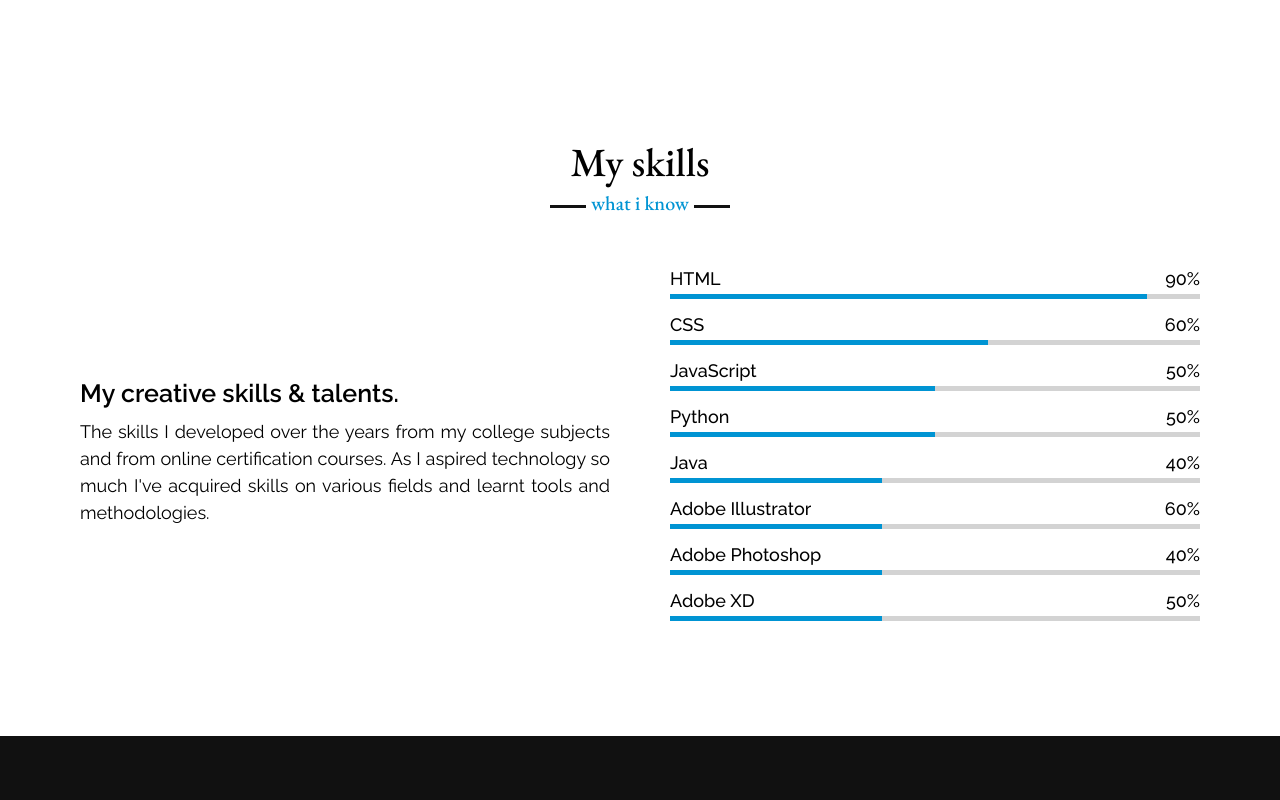
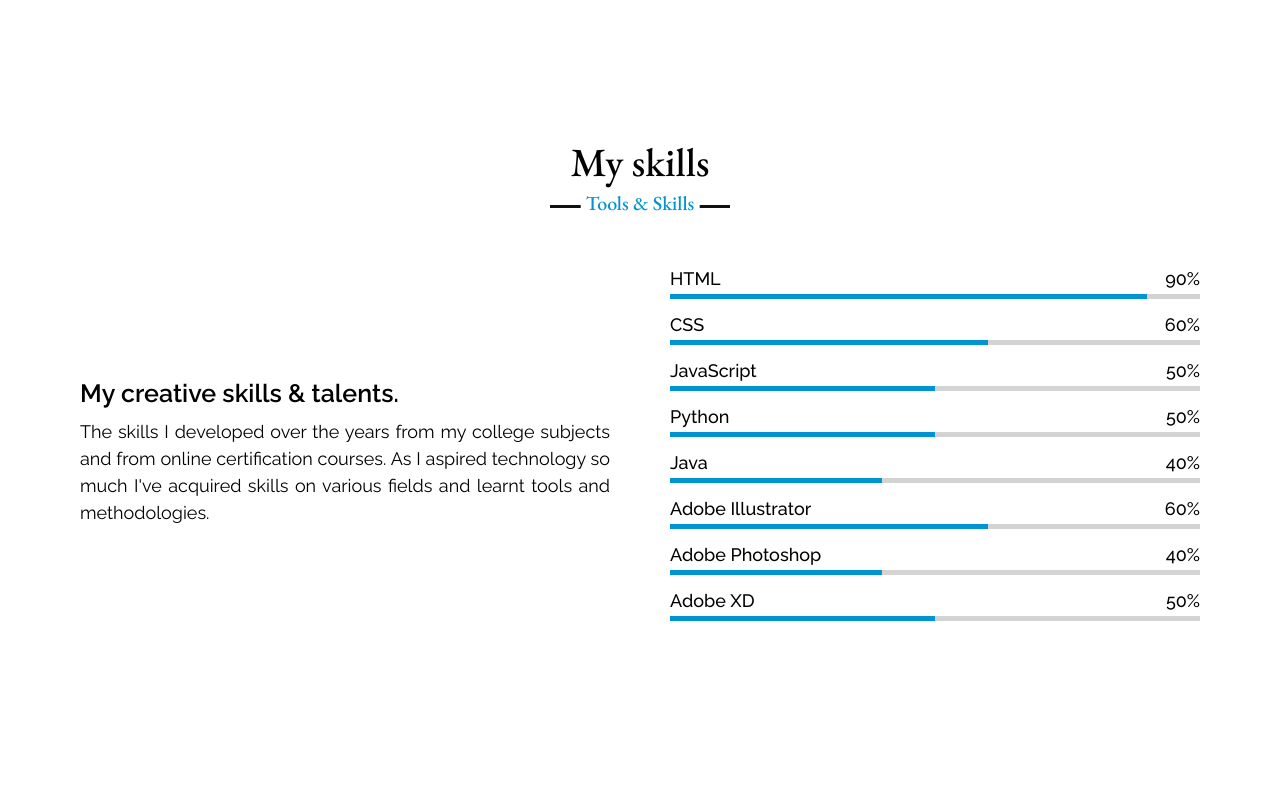
Before and after one commit to mohanbabuji/Personal-Portfolio, a plain HTML site: page index.html in a window 1280 px wide. Shown: the part 1500-2300 px from the top of the page. Drawn offline with nearby package versions, Linux system fonts and the light colour scheme.

Commit message:
css skills

```diff
--- a/style.css
+++ b/style.css
@@ -275,7 +275,7 @@ section .title::after{
 }
 
 /* services section styling */
-.services, .Work{
+/* .services, .Work{
     color:#fff;
     background: #111;
 }
@@ -318,12 +318,12 @@ section .title::after{
     font-size: 25px;
     font-weight: 500;
     margin: 10px 0 7px 0;
-}
+} */
 
 /* skills section styling */
 
 .skills .title::after{
-    content: "what i know";
+    content: "Tools & Skills";
 }
 .skills .skills-content .column{
     width: calc(50% - 30px);
@@ -384,13 +384,13 @@ section .title::after{
     width: 40%;
 }
 .skills-content .right .XD::before{
-    width: 40%;
+    width: 50%;
 }
 .skills-content .right .PS::before{
     width: 40%;
 }
 .skills-content .right .AI::before{
-    width: 40%;
+    width: 60%;
 }
 
 /* Work section styling */
```
